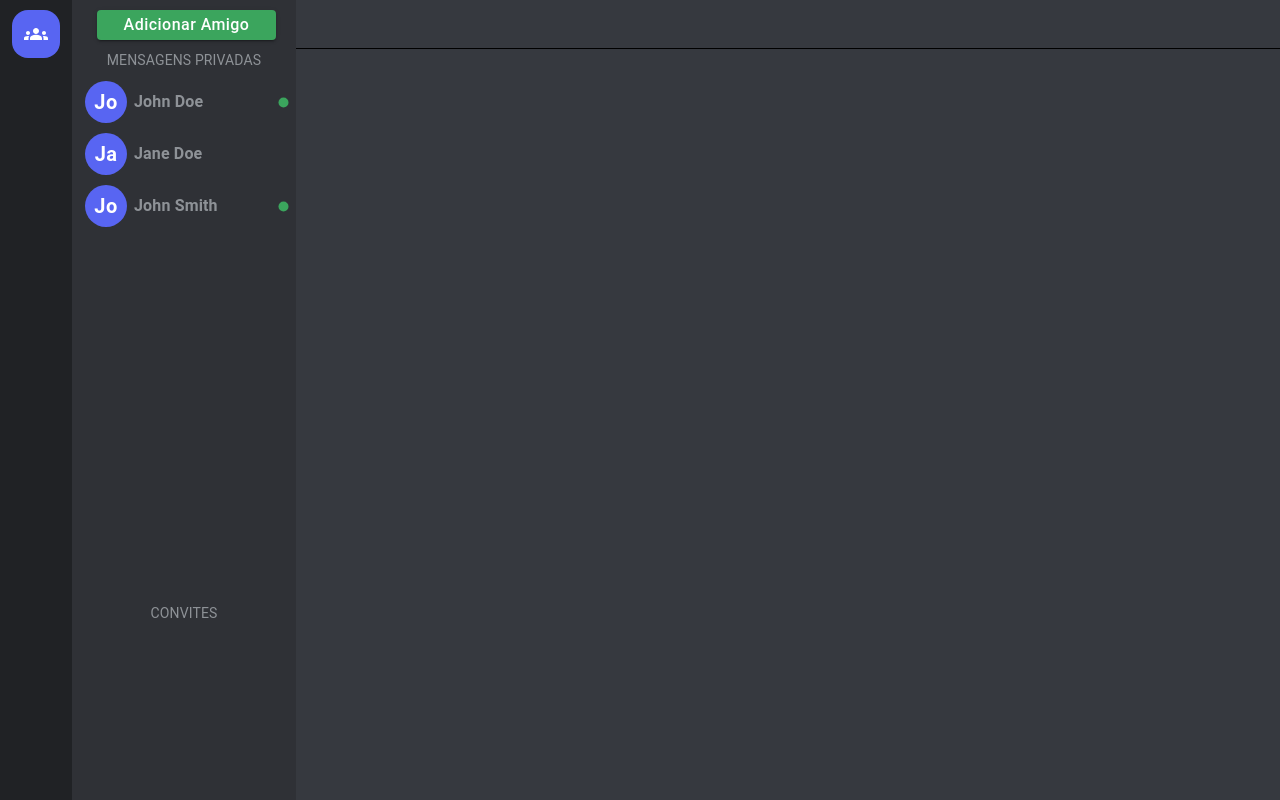
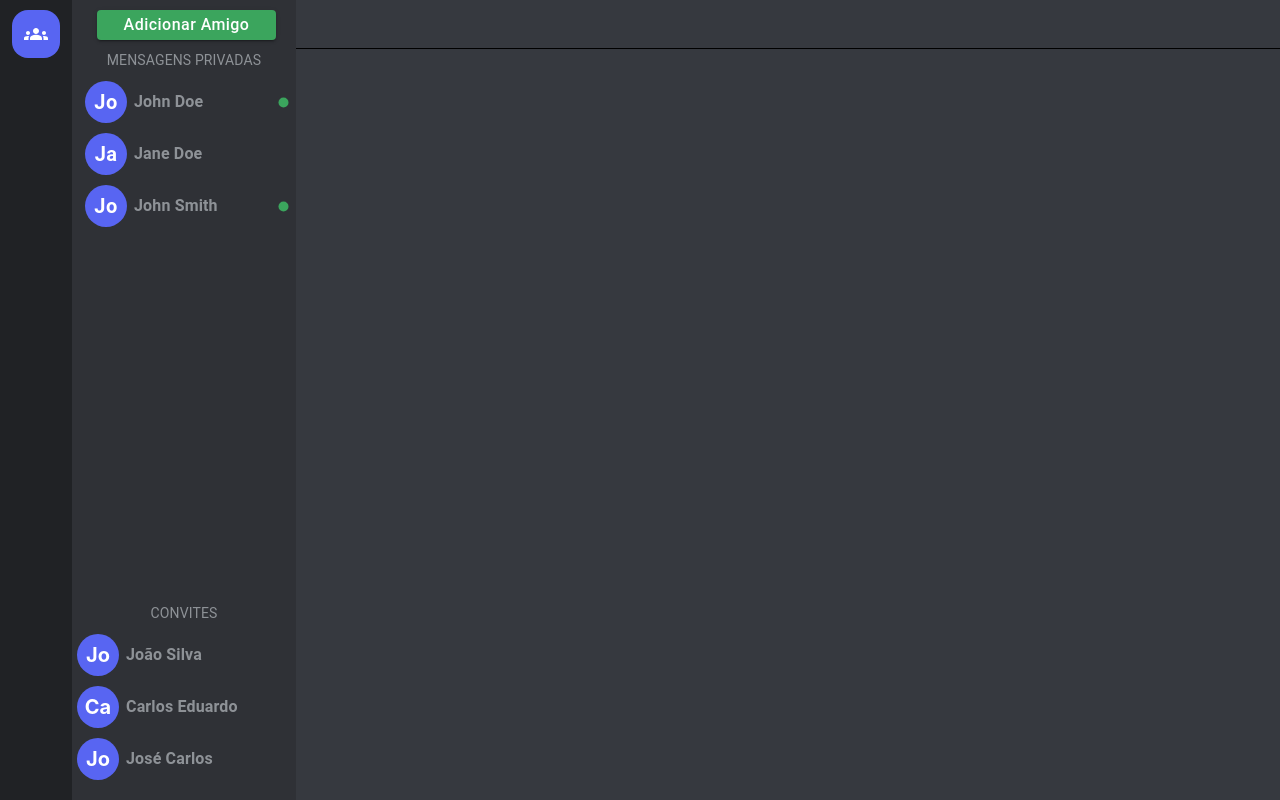
Before and after one commit to JoonMarion/tcc-project, a React (Create React App) app in the folder avafrontend/: page /dashboard in a window 1280 px wide. Built offline with nearby package versions, Linux system fonts and the light colour scheme.

Commit message:
feat: pending invitations

```diff
--- a/avafrontend/src/Dashboard/FriendsSideBar/PendingInvitationsList/PendingInvitationsList.js
+++ b/avafrontend/src/Dashboard/FriendsSideBar/PendingInvitationsList/PendingInvitationsList.js
@@ -1,5 +1,30 @@
 import React from 'react';
 import { styled } from '@mui/system';
+import PendingInvitationsListItem from './PendingInvitationsListItem';
+
+const DUMMY_INVITATIONS = [
+    {
+        _id: '1',
+        senderId: {
+            username: 'João Silva',
+            mail: 'joaosilva@ad.com',
+        },
+    },
+    {
+        _id: '2',
+        senderId: {
+            username: 'Carlos Eduardo',
+            mail: 'carloseduardo@ad.com',
+        },
+    },
+    {
+        _id: '3',
+        senderId: {
+            username: 'José Carlos',
+            mail: 'josecarlos@ad.com',
+        },
+    },
+];
 
 const MainContainer = styled('div')({
     width: '100%',
@@ -11,7 +36,18 @@
 });
 
 const PendingInvitationsList = () => {
-    return <MainContainer></MainContainer>;
+    return (
+        <MainContainer>
+            {DUMMY_INVITATIONS.map((invitation) => (
+                <PendingInvitationsListItem
+                    key={invitation._id}
+                    id={invitation._id}
+                    username={invitation.senderId.username}
+                    mail={invitation.senderId.mail}
+                />
+            ))}
+        </MainContainer>
+    );
 };
 
 export default PendingInvitationsList;
--- /dev/null
+++ b/avafrontend/src/Dashboard/FriendsSideBar/PendingInvitationsList/PendingInvitationsListItem.js
@@ -0,0 +1,55 @@
+import React, { useState } from 'react';
+import { Tooltip, Typography, Box } from '@mui/material';
+import Avatar from '../../../shared/components/Avatar';
+
+const PendingInvitationsListItem = ({
+    id,
+    username,
+    mail,
+    acceptFriendInvitation = () => {},
+    rejectFriendInvitation = () => {},
+}) => {
+    const [buttonDisabled, setButtonDisabled] = useState(false);
+
+    const handleAcceptInvitation = () => {
+        acceptFriendInvitation({ id });
+        setButtonDisabled(true);
+    };
+
+    const handleRejectInvitation = () => {
+        rejectFriendInvitation({ id });
+        setButtonDisabled(true);
+    };
+
+    return (
+        <Tooltip title={mail}>
+            <div style={{ width: '100%' }}>
+                <Box
+                    sx={{
+                        width: '100%',
+                        height: '42px',
+                        marginTop: '10px',
+                        display: 'flex',
+                        alignItems: 'center',
+                        justifyContent: 'space-between',
+                    }}
+                >
+                    <Avatar username={username} />
+                    <Typography
+                        sx={{
+                            marginLeft: '7px',
+                            fontWeight: 700,
+                            color: '#8e9297',
+                            flexGrow: 1,
+                        }}
+                        variant="subtitle1"
+                    >
+                        {username}
+                    </Typography>
+                </Box>
+            </div>
+        </Tooltip>
+    );
+};
+
+export default PendingInvitationsListItem;
```
